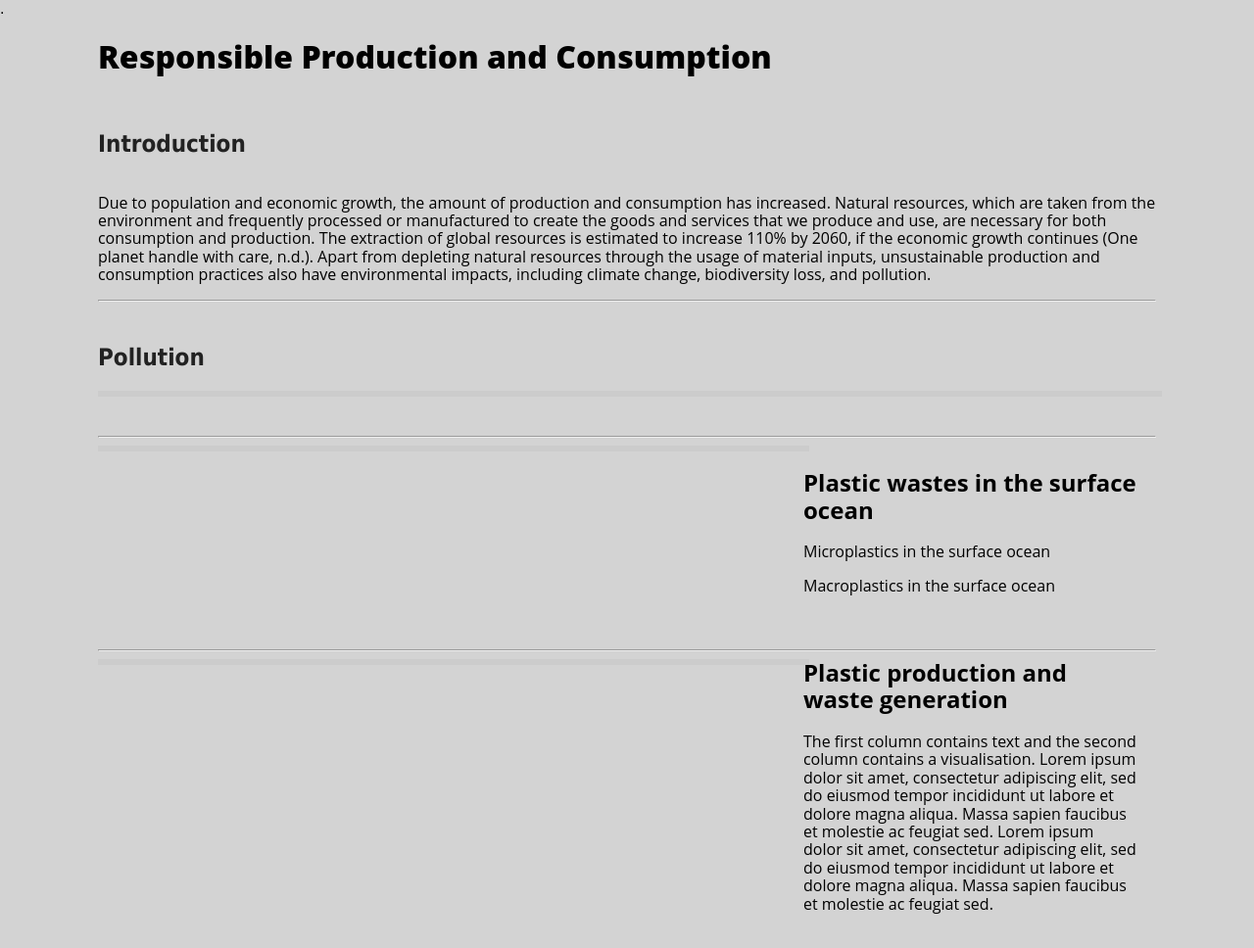
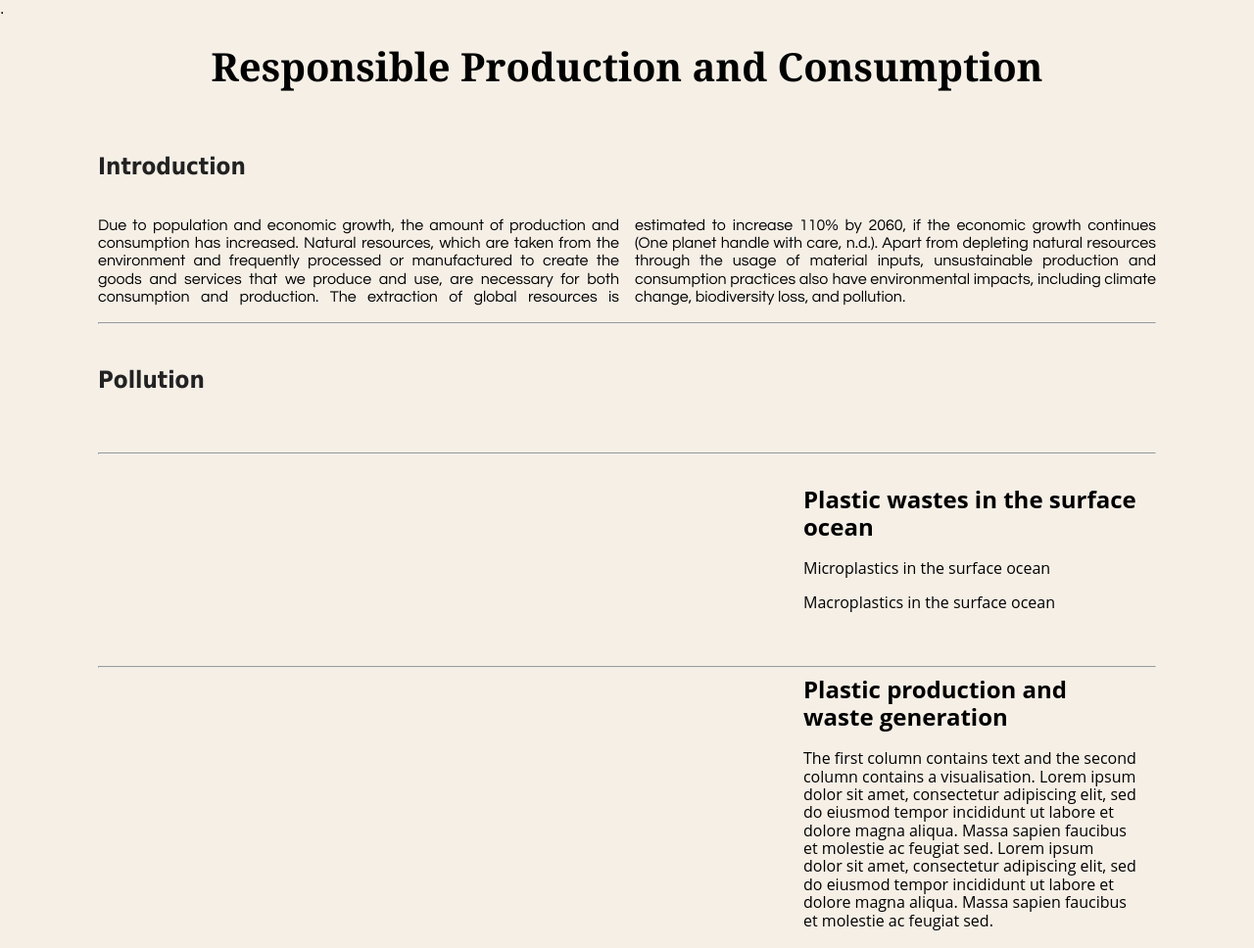
Before and after one commit to Patty-tw/3179, a plain HTML site: page index.html in a window 1280 px wide. Shown: the whole page at 98% size. Drawn offline with nearby package versions, Linux system fonts and the light colour scheme; a script that the page names is missing; a web font is replaced by a local one.

Commit message:
Add files via upload

```diff
--- a/css/style.css
+++ b/css/style.css
@@ -7,17 +7,19 @@ h1 {
 }
 
 body {
-    background-color: lightgray;
+    background-color: #F5EFE6;
+
+
 }
 
 .page{
     margin: 0 auto;
     width: 1080px;
+
 }
 
 .vis-container {
     width: 100%;
-    border: #ccc solid;
     text-align: center;
 }
 
@@ -52,6 +54,15 @@ h1 {
     margin-top: 1.5em;
 }
 
+.page-title {
+    font-size: 40px;
+    font-weight: 700;
+    margin-top: 5;
+    margin-bottom: 0.75em;
+    font-family: Lyon-Text, Georgia, ui-serif, serif;
+    text-align: center;
+}
+
 h1 {
     font-size: 1.875rem;
     margin-top: 1.875rem;
@@ -61,3 +72,19 @@ h2 {
     font-size: 1.5rem;
     margin-top: 1.5rem;
 }
+
+h3 {
+    font-size: 1.2rem;
+    margin-top: 1.2rem;
+}
+
+.bodytext_2_column {
+    font-family: 'Century Gothic', sans-serif;
+    text-align: justify;
+    text-justify: inter-word;
+    column-count: 2;
+}
+
+.small-font {
+    font-size: 14px;
+}
```
